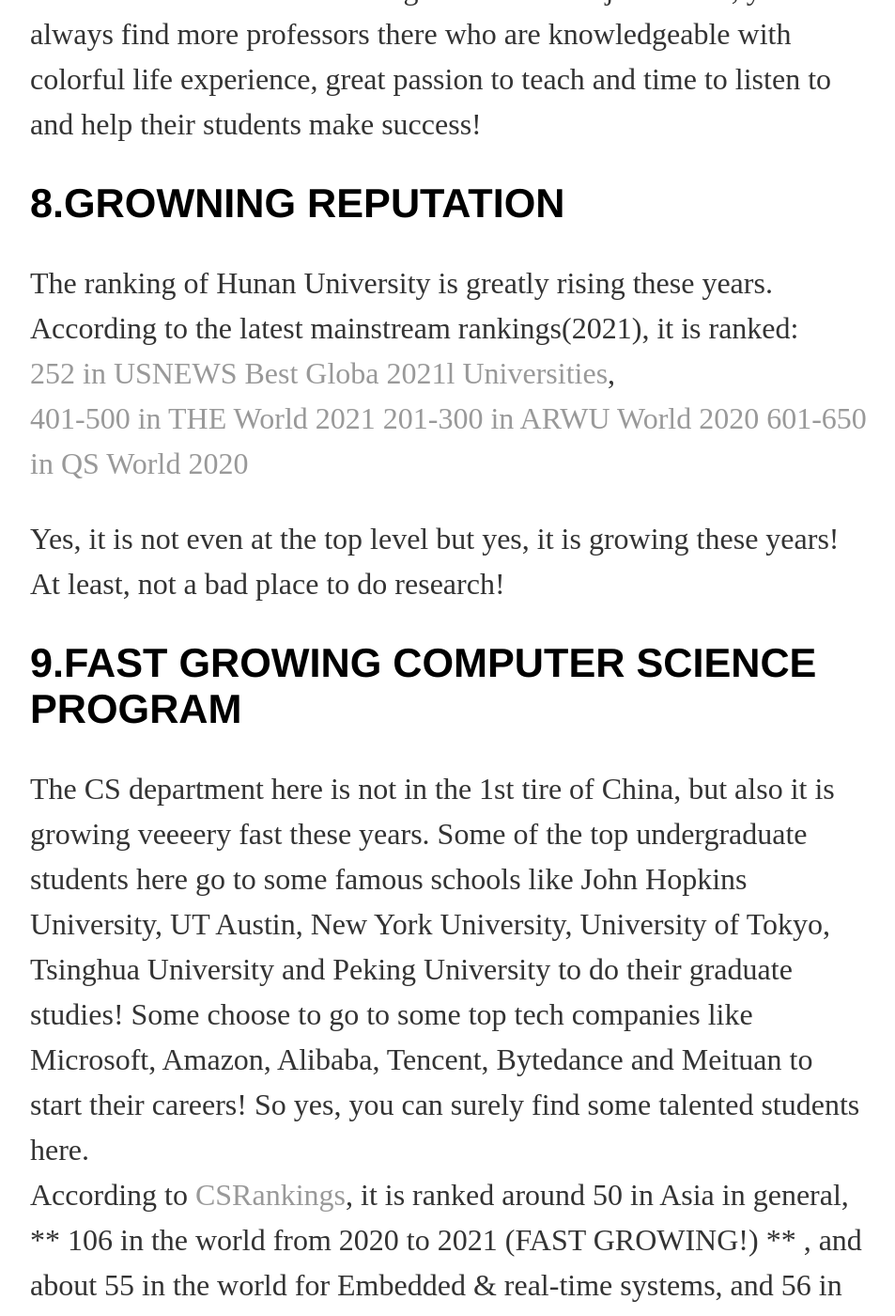
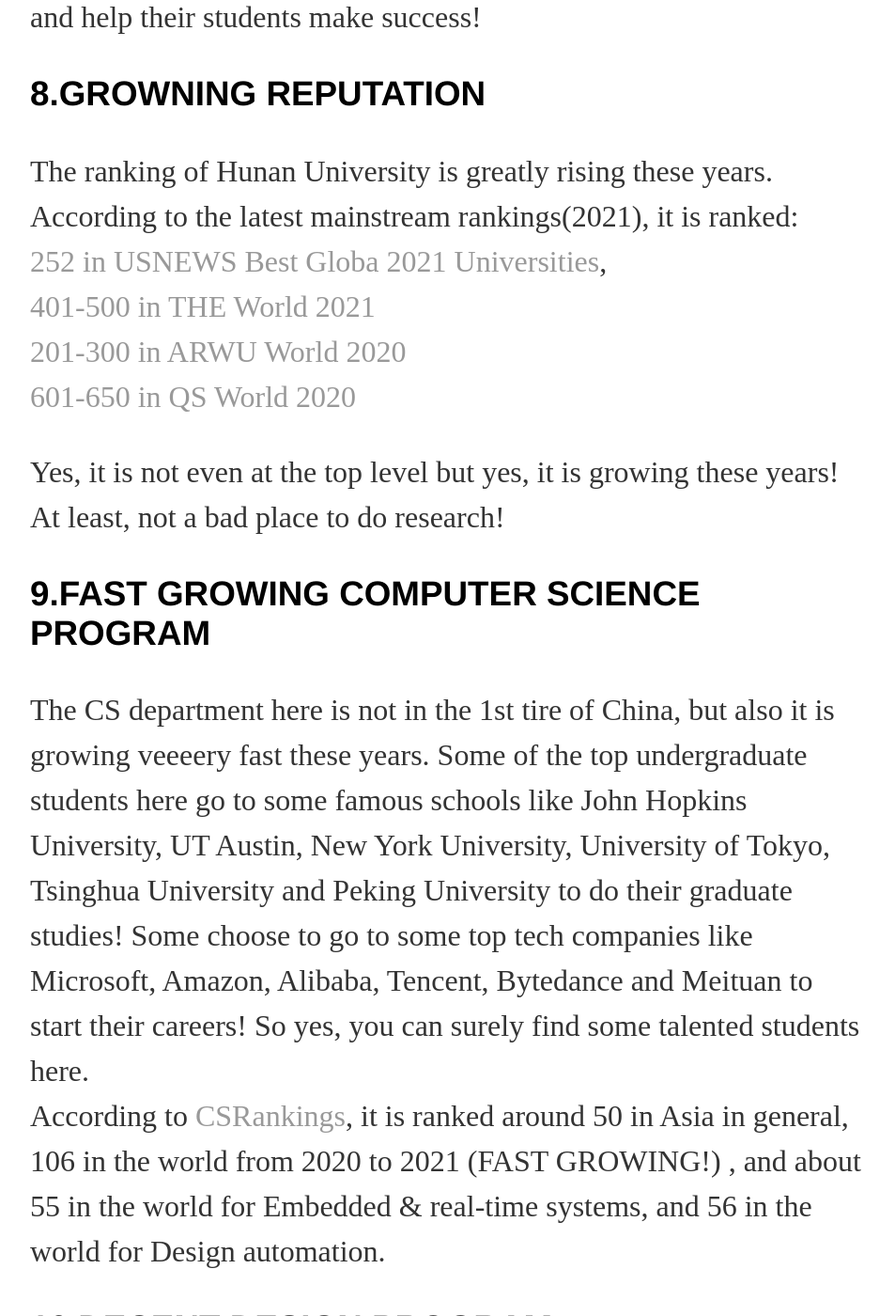
Before and after one commit to actbee/actbee.github.io, a Jekyll site: the page built from _posts/2021-01-13-Why-Hunan-University-Is-Rocking.md, in a window 1280 px wide and 1400 px high, scrolled down 3059 px. Shown: the whole window at 94% size, without its empty margins (160-1113 px from the left). Built offline with Jekyll 4.4.1, drawn with Linux system fonts in a browser that asks for light colours; some of the changed text lies outside the part shown.

Commit message:
updated posts

```diff
--- a/_posts/2021-01-13-Why-Hunan-University-Is-Rocking.md
+++ b/_posts/2021-01-13-Why-Hunan-University-Is-Rocking.md
@@ -8,67 +8,66 @@
 reasons and its bureaucratism atmosphore in some parts), I do want to list the points which make the university
 unique and a rocky place to live in.
 
-# Points to make it rock!
+## Points to make it rock!
 
-## 1.NO WALL!
+### 1.NO WALL!
 
 Yes. The campus does not have any wall, which make it rather unique in Asian. There are many residential apartments
 in the campus and is also open for the tourists. Anyway, you will not feel like being put in a jail while studying here.
 
 
-## 2.WOHOOO, TWO SUBWAY LINES!
+### 2.WOHOOO, TWO SUBWAY LINES!
 
 Yes. It indeed has TWO SUBWAY LINES in the campus! Big vectory for railway trasportation lovers! You can take the subway
 from the school library to the school dormitory or just go to any other places in the city, to have lunch/dinner, to the
 airport or train station, or just find somewhere to have fun!
 
-## 3.20 MINUTES TO DOWNTOWN!
+### 3.20 MINUTES TO DOWNTOWN!
 
 Good news for shopping lovers, it is only 20 minutes to the shopping center in Changsha city. You can find many great
 resturants, big malls and luxury stores there.(also, many hot ladies and fashion young people!)
 
-## 4.CITY SKYLINE
+### 4.CITY SKYLINE
 
 Good news for urban lovers! You can have a good view of the skyline of Changsha city in some upper floors of some school buildings
 in the university.
 
-## 5.FANTASTIC HEATED SWIMMING POOL
+### 5.FANTASTIC HEATED SWIMMING POOL
 
  Just need to pay a dinner's price and you can go to the heated swmming pool to have a relax! Definitely a great place for swimming lovers
  and a good way to keep fit! Even better in the winter(feels like taking a bath in hot spring)
 
-## 6.BEAUTIFUL CAMPUS
+### 6.BEAUTIFUL CAMPUS
 
 Though I feel not so good about Changsha city itself, I have to acknowledge that Hunan University probablly has one of the most beautiful
 campus in the world!(if there are not so many people walking in the campus!) Some buildings in the campus are built in the 1930s, which
 make the campus a feeling of history. Also, there are many trees, and some mountains around the campus, you can always find clouds surrounded the mountain.
 
-## 7.FRIENDLY PROFESSORS
+### 7.FRIENDLY PROFESSORS
 
 Yes, most of the professors are kind, warm hearted people who really care about their students! Though there are few jerks there, you can always find more
 professors there who are knowledgeable with colorful life experience, great passion to teach and time to listen to and help their students make success!
 
-## 8.GROWNING REPUTATION
+### 8.GROWNING REPUTATION
 
 The ranking of Hunan University is greatly rising these years.
 According to the latest mainstream rankings(2021), it is ranked:
-[252 in USNEWS Best Globa 2021l Universities](https://www.usnews.com/education/best-global-universities/hunan-university-505375),
+[252 in USNEWS Best Globa 2021 Universities](https://www.usnews.com/education/best-global-universities/hunan-university-505375),
 [401-500 in THE World 2021](https://www.timeshighereducation.com/world-university-rankings/2021/world-ranking#!/page/0/length/25/sort_by/rank/sort_order/asc/cols/stats)
 [201-300 in ARWU World 2020](http://www.shanghairanking.com/ARWU2020.html)
 [601-650 in QS World 2020](https://www.topuniversities.com/universities/hunan-university/more)
 
 Yes, it is not even at the top level but yes, it is growing these years! At least, not a bad place to do research!
 
-## 9.FAST GROWING COMPUTER SCIENCE PROGRAM
+### 9.FAST GROWING COMPUTER SCIENCE PROGRAM
 
 The CS department here is not in the 1st tire of China, but also it is growing veeeery fast these years. Some of the top undergraduate students here go to some famous schools
 like John Hopkins University, UT Austin, New York University, University of Tokyo, Tsinghua University and Peking University to do their graduate studies! Some choose to go
 to some top tech companies like Microsoft, Amazon, Alibaba, Tencent, Bytedance and Meituan to start their careers! So yes, you can surely find some talented students here.
-According to [CSRankings](http://csrankings.org/), it is ranked around 50 in Asia in general,
-** 106 in the world from 2020 to 2021 (FAST GROWING!) ** ,
-and about 55 in the world for Embedded & real-time systems, and 56 in the world for Design automation.
+According to [CSRankings](http://csrankings.org/), it is ranked around 50 in Asia in general, 106 in the world from 2020 to 2021 (FAST GROWING!) , and about 55 in the world
+for Embedded & real-time systems, and 56 in the world for Design automation.
 
-## 10.DECENT DESIGN PROGRAM
+### 10.DECENT DESIGN PROGRAM
 
 The school of design here is probablly one of the best design schools here! You can always meet some interesting creative students here full of energy! Some are people with leadership
 while otheres are cool geeks! It is ranked 5 in design here according to the Chinese Ministry of Education! Some top undergraudate students go to URL, RCA, UW, CMU and Keio to do their
```
